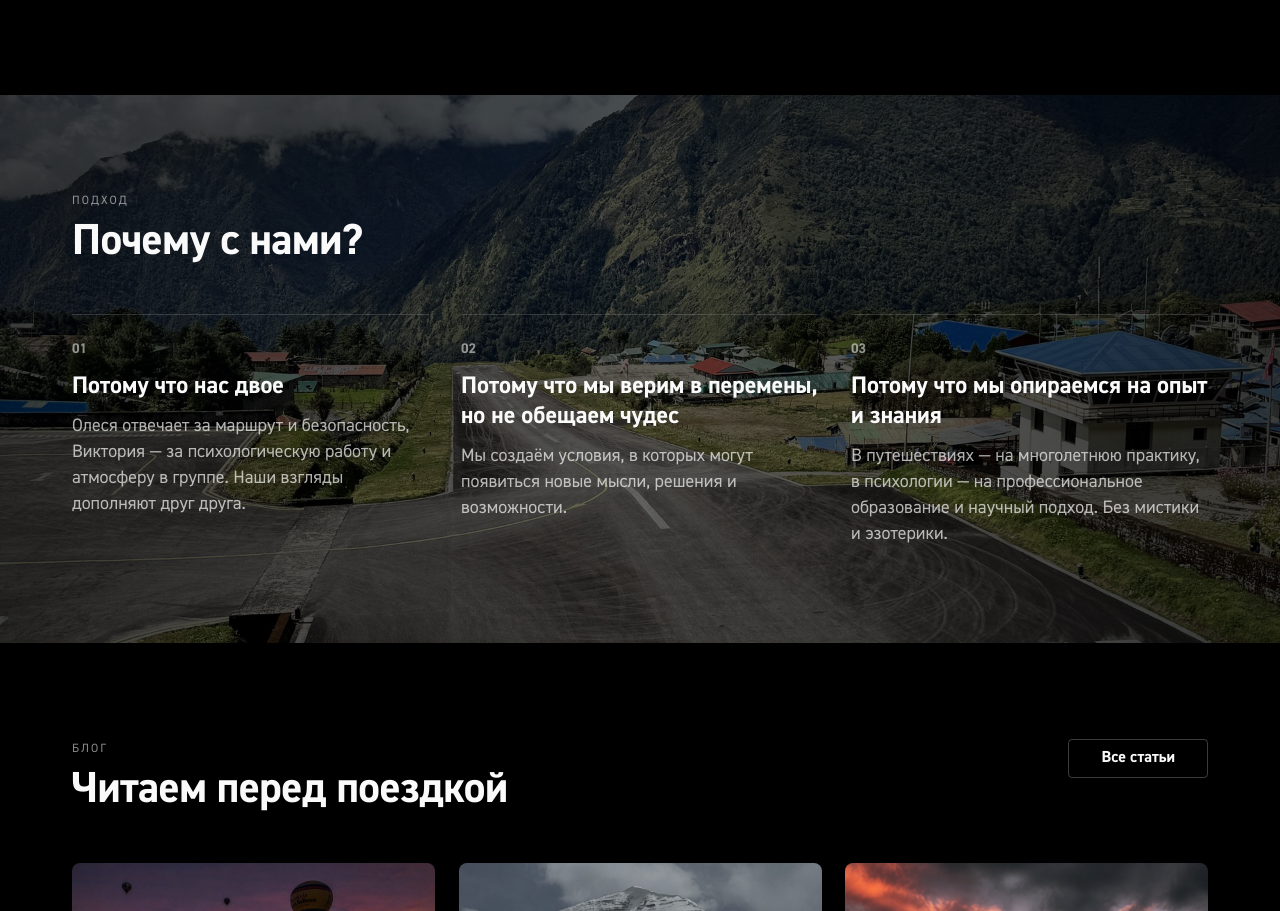
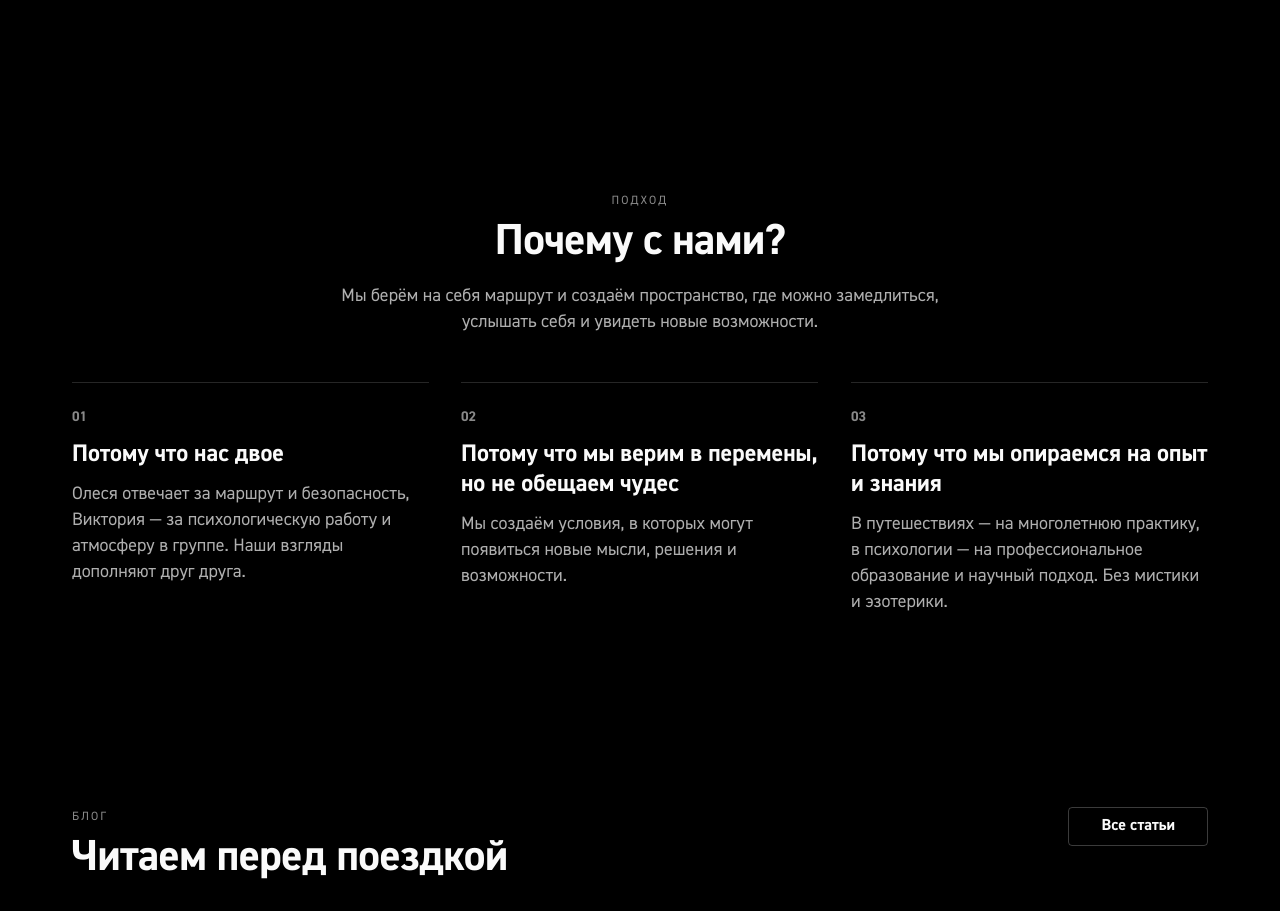
Before and after one commit to fifulina-uxui/wild-soul-routes, a React (Vite) app: page / in a window 1280 px wide. Shown: the part 5519-6430 px from the top of the page. Built offline with nearby package versions, Linux system fonts and the light colour scheme.

Commit message:
Remove 3-day no-prepayment booking bullet from lead form (RU+EN)

```diff
--- a/src/data/content.ts
+++ b/src/data/content.ts
@@ -102,6 +102,7 @@ export interface PageContent {
   why: {
     label: string
     heading: string
+    text: string
     items: { title: string; text: string }[]
   }
   journal: {
@@ -1150,6 +1151,7 @@ export const content: Record<'ru' | 'en', PageContent> = {
     why: {
       label: 'Подход',
       heading: 'Почему с нами?',
+      text: 'Мы берём на себя маршрут и создаём пространство, где можно замедлиться, услышать себя и увидеть новые возможности.',
       items: [
         {
           title: 'Потому что нас двое',
@@ -1270,7 +1272,6 @@ export const content: Record<'ru' | 'en', PageContent> = {
       text: 'Расскажите, какой формат вам ближе — тур с гидом и психологом, трек с гидом или выездная группа с психологом. В течение рабочего дня ответим, предложим даты и смету. Если пока не определились, просто оставьте контакты — поможем выбрать.',
       bullets: [
         '— Отвечаем в течение рабочего дня',
-        '— Бронь без предоплаты в течение 3 дней',
         '— Отмена с полным возвратом за 30 дней до тура',
       ],
       form: {
@@ -2292,6 +2293,7 @@ export const content: Record<'ru' | 'en', PageContent> = {
     why: {
       label: 'Approach',
       heading: 'Why us?',
+      text: 'We take care of the route and create a space where you can slow down, hear yourself and see new possibilities.',
       items: [
         {
           title: 'Because there are two of us',
@@ -2412,7 +2414,6 @@ export const content: Record<'ru' | 'en', PageContent> = {
       text: 'Tell us which format suits you best — a tour with a guide and a psychologist, a trek with a guide, or a residential group with a psychologist. Within one business day we will reply with suggested dates and an estimate. If you have not decided yet, just leave your contacts — we will help you choose.',
       bullets: [
         '— We reply within one business day',
-        '— Booking held for 3 days with no prepayment',
         '— Full refund for cancellations 30 days before the tour',
       ],
       form: {
--- a/src/sections/Why.tsx
+++ b/src/sections/Why.tsx
@@ -1,29 +1,24 @@
 import { useLang } from '../i18n'
-import { asset } from '../lib/asset'
 import { Reveal } from './Reveal'
 
 export default function Why() {
   const { t } = useLang()
 
   return (
-    <section id="why" className="relative overflow-hidden">
-      <img
-        src={asset('images/why-bg.jpg')}
-        alt="Взлётная полоса в Лукле среди гималайских гор"
-        loading="lazy"
-        className="absolute inset-0 h-full w-full object-cover"
-      />
-      <div className="absolute inset-0 bg-black/60" />
-      <div className="absolute inset-0 bg-gradient-to-r from-black/40 via-transparent to-black/40" />
-
-      <div className="relative z-10 mx-auto max-w-[1200px] px-5 py-14 md:px-8 md:py-24">
+    <section id="why">
+      <div className="mx-auto max-w-[1200px] px-5 py-14 md:px-8 md:py-24">
         <Reveal>
-          <p className="text-[12px] uppercase leading-5 tracking-[0.17em] text-[rgb(250_250_250/55%)]">
-            {t.why.label}
-          </p>
-          <h2 className="mt-2 max-w-[600px] text-[clamp(30px,3.4vw,48px)] font-bold leading-[1.1] tracking-[-0.5px] text-[#fafafa]">
-            {t.why.heading}
-          </h2>
+          <div className="text-center">
+            <p className="text-[12px] uppercase leading-5 tracking-[0.17em] text-[rgb(250_250_250/55%)]">
+              {t.why.label}
+            </p>
+            <h2 className="mx-auto mt-2 max-w-[600px] text-[clamp(30px,3.4vw,48px)] font-bold leading-[1.1] tracking-[-0.5px] text-[#fafafa]">
+              {t.why.heading}
+            </h2>
+            <p className="mx-auto mt-4 max-w-[600px] text-[18px] leading-[26px] text-[rgb(250_250_250/70%)]">
+              {t.why.text}
+            </p>
+          </div>
         </Reveal>
 
         <div className="mt-12 grid grid-cols-1 gap-4 sm:grid-cols-2 lg:grid-cols-3 lg:gap-8">
```
